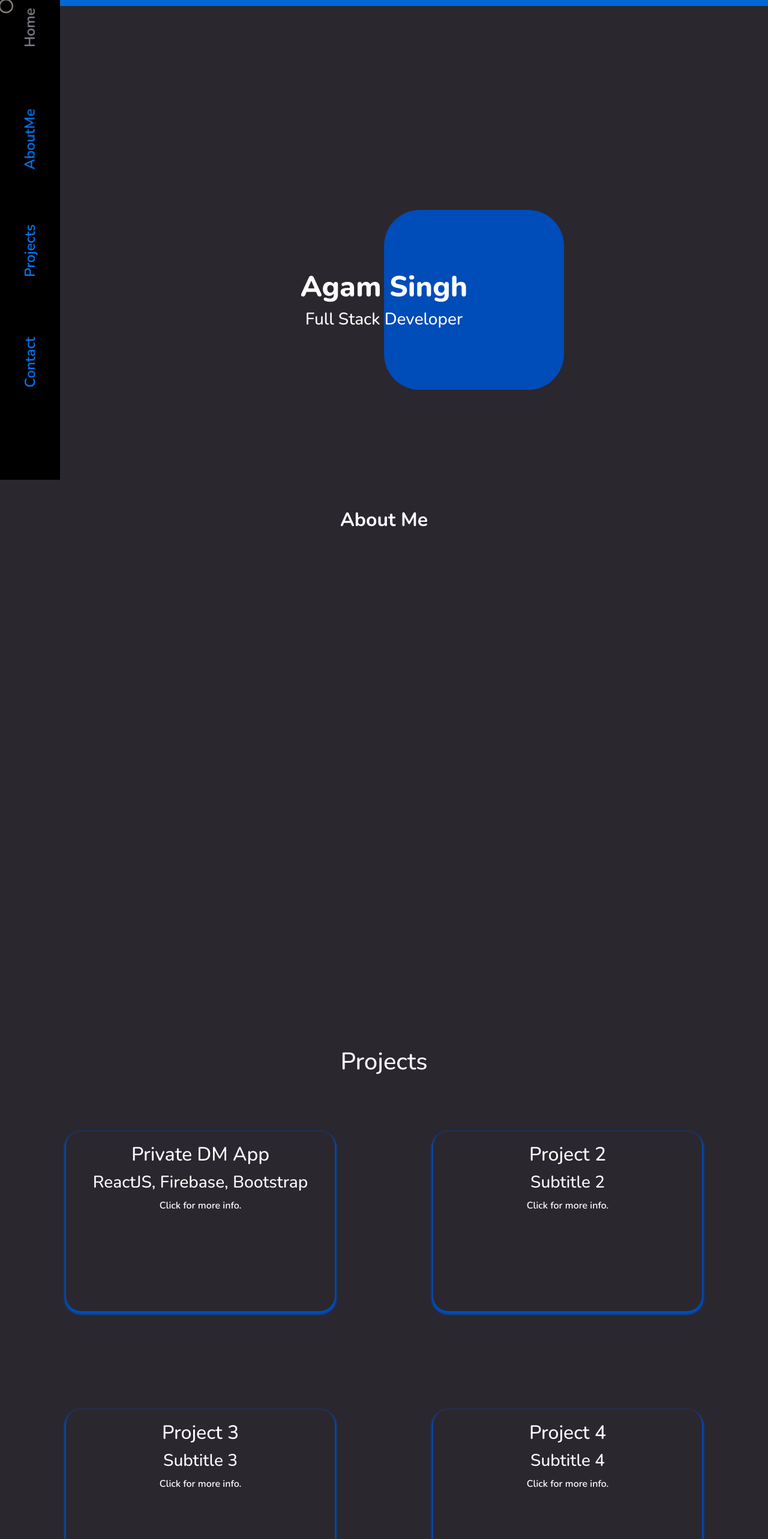
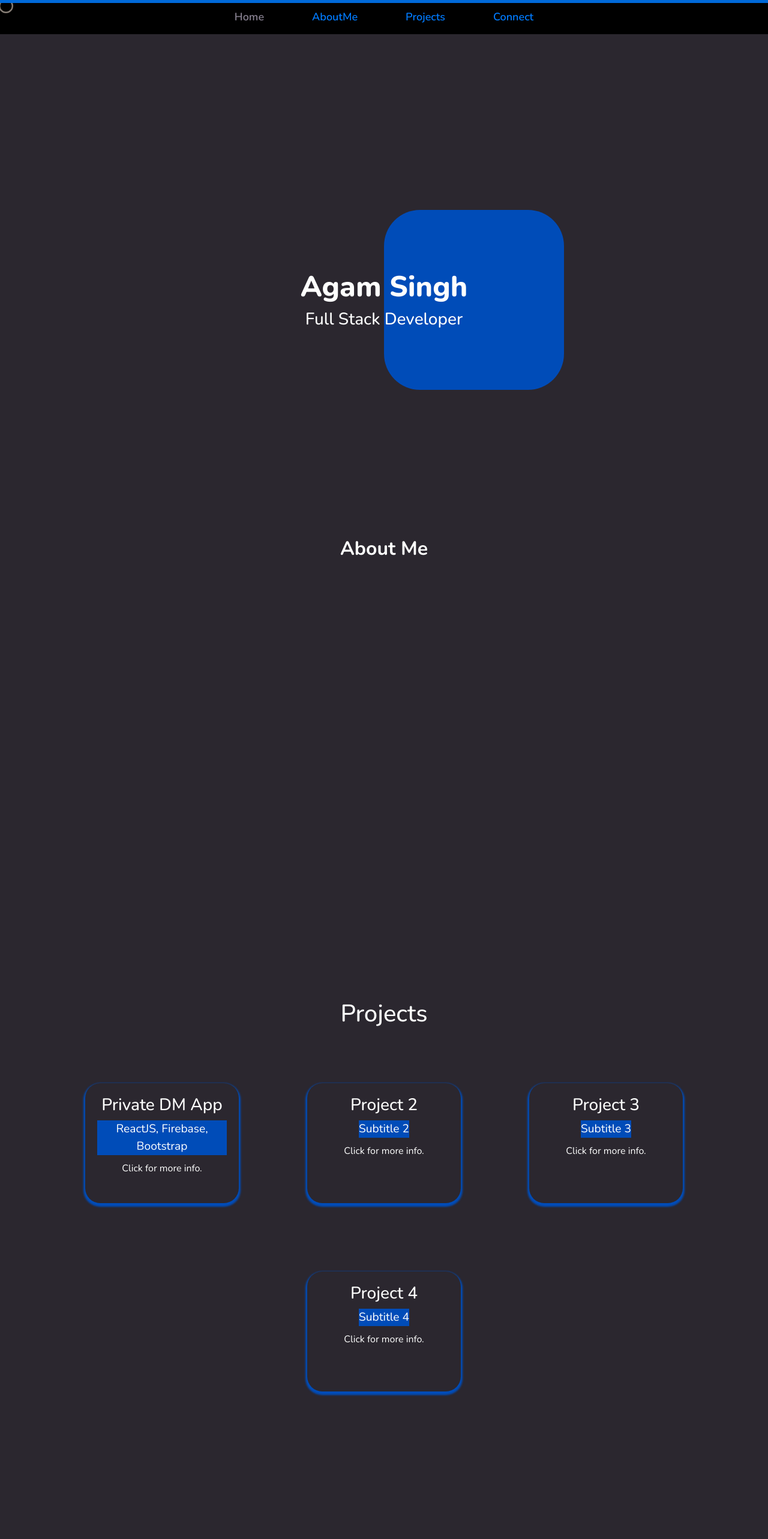
Before and after one commit to Agam-S/portfolio-new, a React (Vite) app: page / in a window 1280 px wide. Shown: the top 2566 px of the page at 60% size. After the commit the page ends 2466 px from the top, so only its background shows below. Built offline with nearby package versions, Linux system fonts and the light colour scheme.

Commit message:
nav reworked

```diff
--- a/src/App.css
+++ b/src/App.css
@@ -2,7 +2,8 @@
   position: fixed;
   left: 0;
   right: 0;
-  height: 10px;
+  height: 5px;
   background-color: var(--button-hover) !important;
   transform-origin: 50%;
+  z-index: 9999;
 }
--- a/src/components/Nav/Nav.jsx
+++ b/src/components/Nav/Nav.jsx
@@ -3,10 +3,10 @@ import { motion } from "framer-motion";
 import { Link } from "react-scroll";
 import "./Nav.scss";
 
-const sections = ["Home", "AboutMe", "Projects", "Contact"];
+const sections = ["Home", "AboutMe", "Projects", "Connect"];
 
 const Nav = () => {
-  const [selectedSection, setSelectedSection] = useState(null);
+  const [selectedSection, setSelectedSection] = useState("Home");
 
   const handleNavItemClick = (section) => {
     setSelectedSection(section);
@@ -30,10 +30,9 @@ const Nav = () => {
             whileHover={{ scale: 1.2 }}
             whileTap={{ scale: 0.5 }}
             onClick={() => handleNavItemClick(section.toLowerCase())}
-            className={`label ${
+            className={`label-nav ${
               selectedSection === section.toLowerCase() ? "active" : "inactive"
             }`}
-            style={{ rotate: -90 }}
           >
             <span>{section}</span>
           </motion.div>
--- a/src/components/Nav/Nav.scss
+++ b/src/components/Nav/Nav.scss
@@ -1,35 +1,33 @@
 .vertical-navbar {
   background-color: #000000;
-  width: 100px;
-  height: 100vh;
   position: fixed;
   top: 0;
-  left: 0;
   display: flex;
-  flex-direction: column;
   align-items: center;
   justify-content: center;
   z-index: 1000;
+  width: 100%;
+  gap: 50px;
 }
 
 .active-scroll div {
   color: var(--secondary-background);
 }
-.label {
-  margin-bottom: 150px;
+.label-nav {
   cursor: none;
-  position: relative;
   color: var(--highlight-red);
   align-items: center;
   justify-content: center;
-  font-size: x-large;
+  font-size: large;
+  padding: 15px;
 }
-.label:hover {
-  border-top: 1px solid var(--highlight-red);
+.label-nav:hover {
+  border-left: 1px solid var(--highlight-red);
+  border-right: 1px solid var(--highlight-red);
 }
 .active {
   color: var(--secondary-background);
-  border-top: 1px solid var(--highlight-red);
+  border-bottom: 1px solid var(--highlight-red);
 }
 
 .inactive {
--- a/src/pages/AboutMe/AboutMe.css
+++ b/src/pages/AboutMe/AboutMe.css
@@ -51,3 +51,24 @@ img {
   height: 50px;
   margin: 5px;
 }
+@media (max-width: 600px) {
+  .containerAboutMe {
+    flex-direction: column;
+    align-items: center;
+  }
+
+  .textAboutMe,
+  .techSection {
+    width: 100%;
+    margin-right: 0;
+  }
+
+  .techIcons {
+    justify-content: space-around;
+  }
+
+  img {
+    width: 30px;
+    height: 30px;
+  }
+}
--- a/src/pages/AboutMe/AboutMe.jsx
+++ b/src/pages/AboutMe/AboutMe.jsx
@@ -197,8 +197,9 @@ const AboutMe = () => {
 
   return (
     <>
+      <br />
       <span id="AboutMe" className="aboutme"></span>
-      <br />
+      <br /> <br />
       <h1 id="AboutMe" className="aboutme">
         About Me
       </h1>
--- a/src/pages/Projects/Projects.jsx
+++ b/src/pages/Projects/Projects.jsx
@@ -25,9 +25,9 @@ const Projects = () => {
       title: "Private DM App",
       subtitle: "ReactJS, Firebase, Bootstrap",
       description:
-        "Lorem ipsum dolor sit amet, consectetur adipiscing elit. Sed ut sapien euismod, tincidunt sapien quis, aliquam sapien. Sed ut sapien euismod, tincidunt sapien quis, aliquam sapien.",
-      link: "https://private-chat-app-agam.netlify.app/",
-      github: "https://github.com/Agam-S/chat-app",
+        "Developed using React, Firebase, and Firebase Authentication, this app facilitates real-time messaging between users. Users securely log in and can chat with others by searching their username. Additionally, friends can be added to a dedicated DM list for convenient communication. This project prioritizes privacy, real-time interaction, and user convenience, offering a seamless messaging experience while ensuring data security.",
+      link: "https://github.com/Agam-S/chat-app",
+      live: "https://private-chat-app-agam.netlify.app/",
     },
     {
       id: 2,
@@ -57,7 +57,11 @@ const Projects = () => {
 
   return (
     <>
+      <div className="p-div">
         <span className="projects"></span>
+        <br />
+        <br />
+        <br />
         <div className="projects-container">
           <h1 className="title">Projects</h1>
           <div className={`overlay ${openId ? "active" : ""}`}></div>
@@ -72,9 +76,9 @@ const Projects = () => {
                   toggleOpen(item.id);
                 }}
               >
-              <motion.h2>{item.title}</motion.h2>
-              <motion.h3>{item.subtitle}</motion.h3>
-              <p>Click for more info.</p>
+                <motion.h3 className="h3">{item.title}</motion.h3>
+                <motion.label className="label">{item.subtitle}</motion.label>
+                <p className="p">Click for more info.</p>
               </motion.div>
             ))}
             {openId && (
@@ -82,22 +86,52 @@ const Projects = () => {
                 className="popup-card"
                 ref={popupCardRef}
                 initial={{ opacity: 0, y: "-500%", x: "300%" }}
-              animate={{ opacity: 1, y: "-180%", x: "0%" }}
+                animate={{ opacity: 1, y: "-70%", x: "-25%" }}
                 exit={{ opacity: 0, y: "-50%" }}
               >
-              <h2>{items[openId - 1].title}</h2>
-              <h3>{items[openId - 1].subtitle}</h3>
-              <p>{items[openId - 1].description}</p>
+                <h3 className="h3">{items[openId - 1].title}</h3>
+                <label className="label">{items[openId - 1].subtitle}</label>
+                <p className="p">{items[openId - 1].description}</p>
+                <div className="buttons">
                   <a
                     href={items[openId - 1].link}
                     target="_blank"
                     rel="noopener noreferrer"
                   >
-                Visit Project
+                    <motion.button
+                      whileHover={{ scale: 1.1 }}
+                      whileTap={{ scale: 0.9 }}
+                    >
+                      Github
+                    </motion.button>
                   </a>
-              <button onClick={() => toggleOpen(null)}>Close</button>
+
+                  {items[openId - 1].live && (
+                    <a
+                      href={items[openId - 1].live}
+                      target="_blank"
+                      rel="noopener noreferrer"
+                    >
+                      <motion.button
+                        whileHover={{ scale: 1.1 }}
+                        whileTap={{ scale: 0.9 }}
+                      >
+                        Live
+                      </motion.button>
+                    </a>
+                  )}
+
+                  <motion.button
+                    onClick={() => toggleOpen(null)}
+                    whileHover={{ scale: 1.1 }}
+                    whileTap={{ scale: 0.9 }}
+                  >
+                    Close
+                  </motion.button>
+                </div>
               </motion.div>
             )}
+          </div>
         </div>
       </div>
     </>
--- a/src/pages/Projects/Projects.scss
+++ b/src/pages/Projects/Projects.scss
@@ -1,7 +1,14 @@
+.p-div {
+  margin-top: -200px;
+}
+
 .projects-container {
   margin: 0 auto;
   height: 100dvh;
   text-align: center;
+}
+.projects {
+  margin-top: -100px;
 }
 .projects-main {
   display: flex;
@@ -10,53 +17,31 @@
   margin: 0 auto;
   text-align: center;
   margin-top: 60px;
-  gap: 100px;
-
+  gap: 50px;
+}
 .project-card {
-    flex: 0 0 35%;
   margin: 2.5%;
   width: 20%;
-    height: 300px;
+  height: 200px;
   padding: 20px;
   background-color: var(--background-dark);
   color: var(--text-light);
   border-radius: 25px;
   box-shadow: 0px 3px 3px 3px var(--accent-red);
   overflow: hidden;
-
-    h2,
-    h3,
-    p,
-    a {
+  font-weight: 300 !important;
+}
+.h2,
+.label,
+.p {
   margin-bottom: 10px;
 }
 
-    button {
-      display: none;
-      background-color: var(--accent-red);
-      color: var(--text-light);
-      border: none;
-      padding: 10px;
-      border-radius: 5px;
-      transition: all 0.3s ease;
-
-      &:hover {
-        background-color: var(--button-hover);
-      }
-    }
-
-    &.open {
-      button {
-        display: block;
-      }
-    }
-  }
-}
 .h1 {
   text-align: center;
 }
 .popup-card {
-  width: 70%;
+  width: 50%;
   height: 500px;
   padding: 50px;
   background-color: var(--background-dark);
@@ -65,6 +50,7 @@
   box-shadow: 0px 10px 10px 10px var(--accent-red);
   overflow: auto;
   z-index: 100;
+  font-weight: 300 !important;
 }
 .overlay {
   position: fixed;
@@ -83,3 +69,28 @@
   opacity: 1;
   visibility: visible;
 }
+button {
+  background-color: var(--accent-red);
+  color: var(--text-light);
+  padding: 10px;
+  border: none;
+  border-radius: 25px;
+
+  &:hover {
+    background-color: var(--button-hover);
+    cursor: none;
+  }
+}
+.buttons {
+  padding: 20px;
+  display: flex;
+  justify-content: space-evenly;
+  align-items: center;
+}
+.label {
+  font-size: 1.2rem;
+  background: var(--accent-red);
+}
+.p {
+  margin-bottom: 10px;
+}
```
Lines whose indentation alone changed are shown as unchanged.
